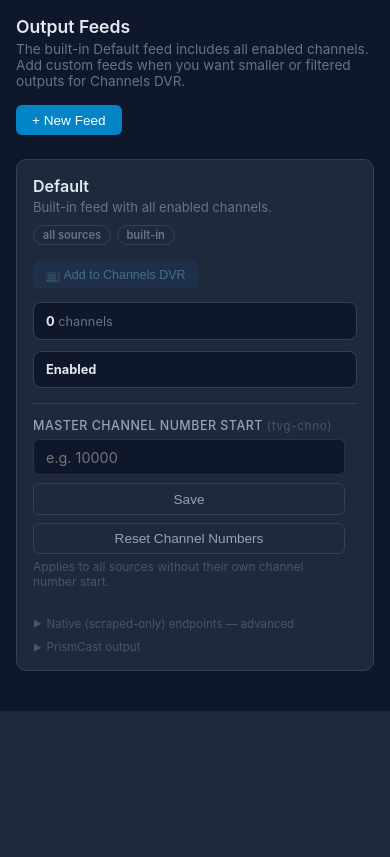
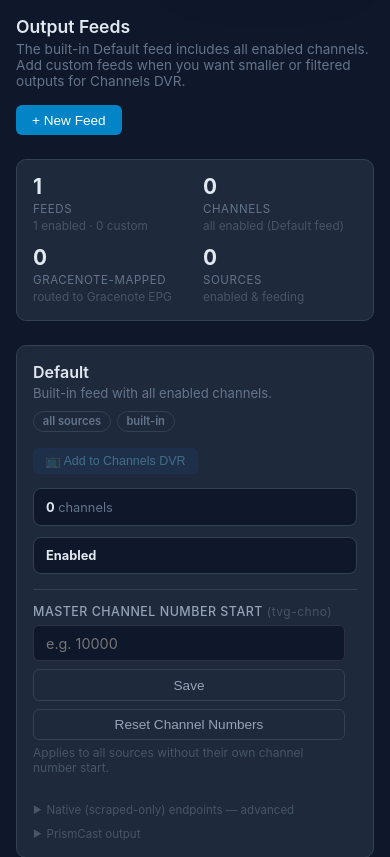
Before and after one commit to kineticman/FastChannels, a Flask app: page /admin/feeds in a window 390 px wide. Shown: the part 164-1021 px from the top of the page. Before the commit the page ends 875 px from the top, so only its background shows below. Run offline with Flask 3, Linux system fonts and the light colour scheme; data comes from the database, SQL or seed files in the repository; data that the repository does not hold is empty; parts of the project's set-up code (start-up, migrations or seed data) failed here and were passed over; some libraries are stand-ins or nearby versions.

Commit message:
Add summary card to top of Feeds page
Surfaces at-a-glance totals — feed count (enabled/custom), all-enabled
channel count, Gracenote-mapped channels, and active sources — computed
from data already gathered for the page. Collapses to a 2-column grid on
mobile.

```diff
--- a/app/routes/admin.py
+++ b/app/routes/admin.py
@@ -935,10 +935,20 @@ def feeds():
         feed.id: _feed_split_counts(feed)
         for feed in feeds
     }
+    default_split = feed_split_counts.get(default_feed.id, {}) if default_feed else {}
+    feed_summary = {
+        'total_feeds':   len(feeds),
+        'enabled_feeds': sum(1 for f in feeds if f.is_enabled),
+        'custom_feeds':  sum(1 for f in feeds if f.slug != 'default'),
+        'all_channels':  default_feed.channel_count() if default_feed else 0,
+        'gracenote':     default_split.get('gracenote_count', 0),
+        'sources':       len(sources),
+    }
     return render_template('admin/feeds.html',
                            feeds=feeds, sources=sources,
                            categories=categories, languages=languages, countries=countries,
                            base_url=base_url,
+                           feed_summary=feed_summary,
                            feed_split_counts=feed_split_counts,
                            feed_chnum_placeholder=feed_chnum_placeholder,
                            default_chnum_from_env=default_feed and default_feed.chnum_start is None and app_settings.env_global_chnum_start() is not None)
--- a/app/templates/admin/feeds.html
+++ b/app/templates/admin/feeds.html
@@ -34,6 +34,22 @@
     .btn-ghost   { background: transparent; color: var(--text-soft); border: 1px solid var(--border); }
     .btn-ghost:hover { color: var(--text); }
     .btn:disabled { opacity: 0.4; cursor: not-allowed; }
+
+    /* Summary card */
+    .feed-summary {
+      background: var(--surface); border: 1px solid var(--border); border-radius: 10px;
+      padding: 1.1rem 1.5rem; margin-bottom: 1.5rem;
+      display: grid; grid-template-columns: repeat(4, minmax(0, 1fr)); gap: 1rem;
+    }
+    .summary-stat { display: flex; flex-direction: column; gap: 0.2rem; padding-left: 1rem; }
+    .summary-stat:first-child { padding-left: 0; }
+    .summary-stat + .summary-stat { border-left: 1px solid var(--border); }
+    .summary-stat .num { font-size: 1.5rem; font-weight: 700; color: var(--text); line-height: 1.1; }
+    .summary-stat .num .accent { color: var(--accent); }
+    .summary-stat .lbl {
+      font-size: 0.72rem; color: var(--text-muted); text-transform: uppercase; letter-spacing: 0.05em;
+    }
+    .summary-stat .sub { font-size: 0.74rem; color: var(--text-dim); }
 
     /* Feed cards */
     .feed-grid { display: grid; gap: 1rem; }
@@ -229,6 +245,13 @@
       .modal-footer { flex-direction: column; align-items: stretch; }
       .page-header .btn { width: auto; }
       .feed-card { padding: 1rem; }
+      .feed-summary {
+        grid-template-columns: repeat(2, minmax(0, 1fr));
+        gap: 0.85rem 1rem; padding: 1rem;
+      }
+      .summary-stat { padding-left: 0; }
+      .summary-stat + .summary-stat { border-left: none; }
+      .summary-stat .num { font-size: 1.3rem; }
       .feed-meta {
         display: grid;
         grid-template-columns: repeat(2, minmax(0, 1fr));
@@ -324,6 +347,31 @@
     </div>
     <button class="btn btn-primary" onclick="openModal()">+ New Feed</button>
   </div>
+
+  {% if feed_summary %}
+  <div class="feed-summary">
+    <div class="summary-stat">
+      <span class="num">{{ feed_summary.total_feeds }}</span>
+      <span class="lbl">Feeds</span>
+      <span class="sub">{{ feed_summary.enabled_feeds }} enabled · {{ feed_summary.custom_feeds }} custom</span>
+    </div>
+    <div class="summary-stat">
+      <span class="num">{{ '{:,}'.format(feed_summary.all_channels) }}</span>
+      <span class="lbl">Channels</span>
+      <span class="sub">all enabled (Default feed)</span>
+    </div>
+    <div class="summary-stat">
+      <span class="num">{{ '{:,}'.format(feed_summary.gracenote) }}</span>
+      <span class="lbl">Gracenote-mapped</span>
+      <span class="sub">routed to Gracenote EPG</span>
+    </div>
+    <div class="summary-stat">
+      <span class="num">{{ feed_summary.sources }}</span>
+      <span class="lbl">Sources</span>
+      <span class="sub">enabled &amp; feeding</span>
+    </div>
+  </div>
+  {% endif %}
 
   <div class="feed-grid" id="feed-grid">
     {% for feed in feeds %}
```
